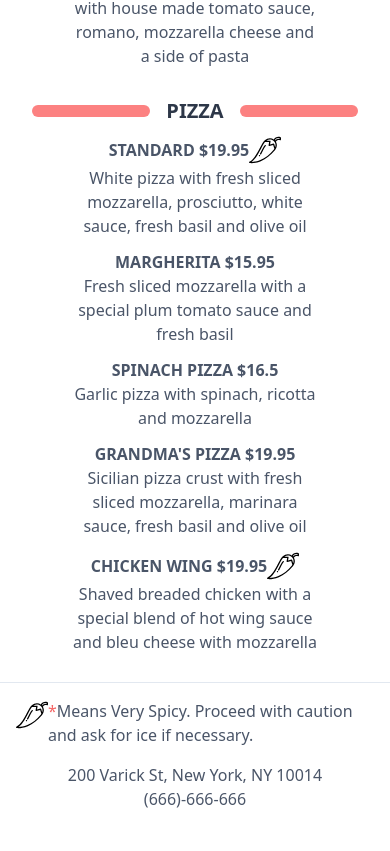
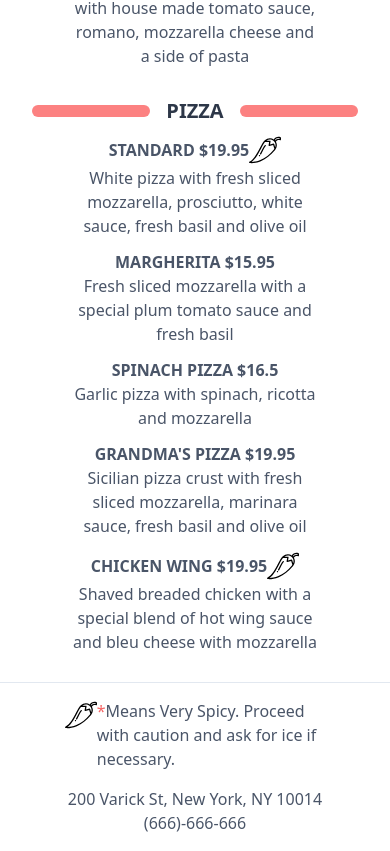
Before and after one commit to HangCcZ/Critical-Mass-NextJS-TailwindCSS, a Next.js app: page / in a window 390 px wide. Shown: the part 1291-2142 px from the top of the page. Before the commit the page ends 2118 px from the top, so only its background shows below. Built offline with nearby package versions, Linux system fonts and the light colour scheme.

Commit message:
changed footer style for better mobile view

```diff
--- a/components/Footer.jsx
+++ b/components/Footer.jsx
@@ -1,6 +1,6 @@
 const Footer = () => {
   return (
-    <div className="p-4">
+    <div className="p-4 w-3/4 mx-auto">
       <div className="flex justify-center mb-4">
         <img
           src={`./spicy.svg`}
```
